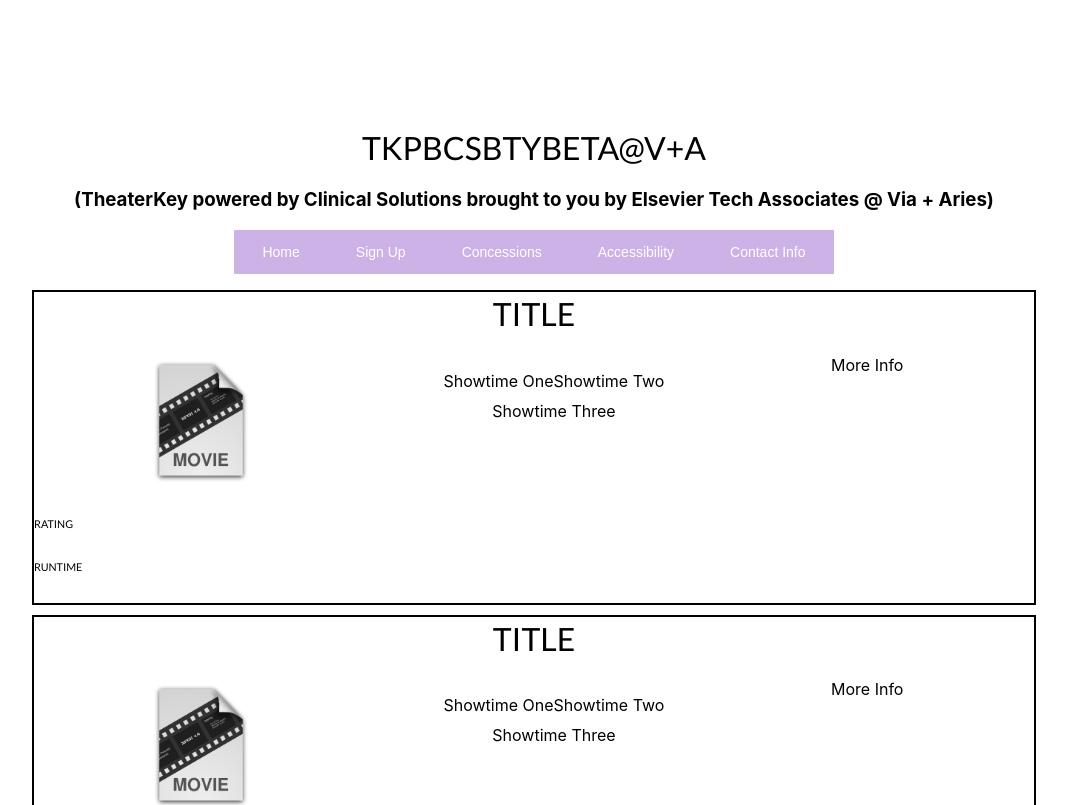
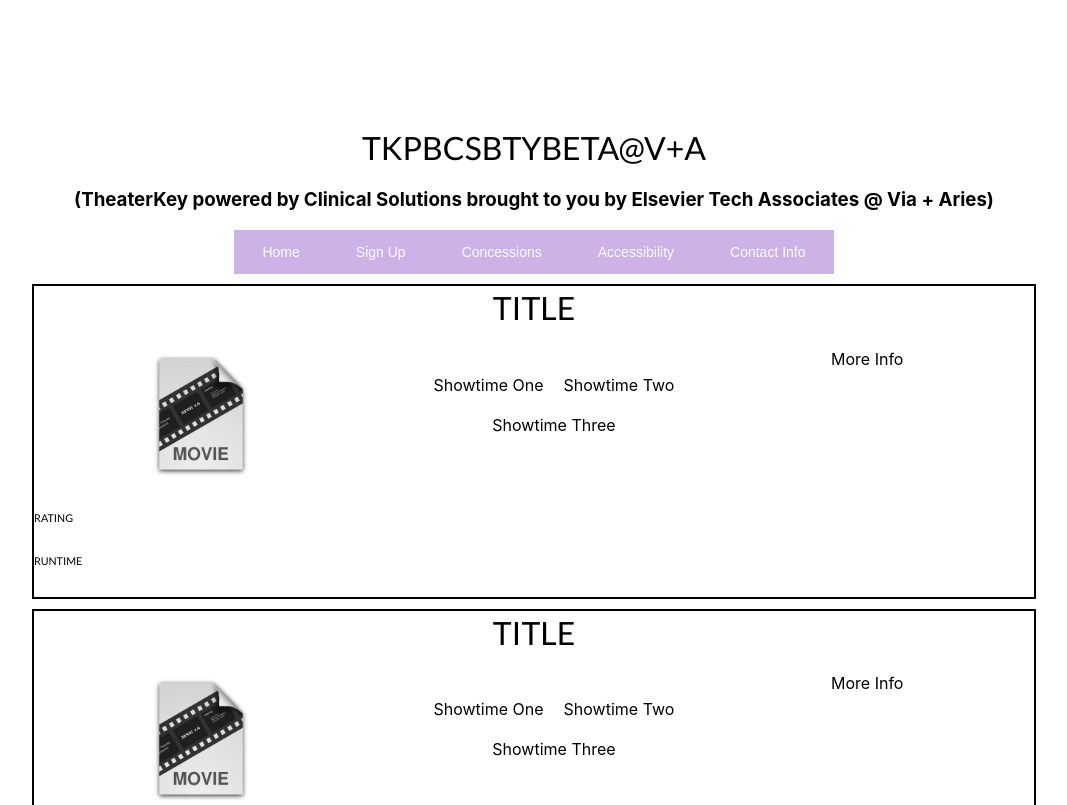
Before and after one commit to alicerichardson/TkpbCSbtybETA-V-A, a React (Create React App) app in the folder tkpbcsbtybeta-v-a/: page / in a window 1280 px wide. Shown: the top 805 px of the page, without its empty margins (106-1173 px from the left). Built offline with nearby package versions, Linux system fonts and the light colour scheme.

Commit message:
Style changes for movies

```diff
--- a/tkpbcsbtybeta-v-a/src/Components/HomePage.jsx
+++ b/tkpbcsbtybeta-v-a/src/Components/HomePage.jsx
@@ -13,7 +13,6 @@
             </div>
             <div>
                 <header><NavBar /></header>
-                <p></p>
             </div>
             <div classname="schedule">
                 <Schedule />
--- a/tkpbcsbtybeta-v-a/src/Components/css/movie.css
+++ b/tkpbcsbtybeta-v-a/src/Components/css/movie.css
@@ -34,7 +34,7 @@
 .showtimes li {
     text-decoration: none;
     display: inline-block;
-    margin-bottom: 10px;
+    margin: 10px;
 }
 
 .showtimes li a:link,
```
